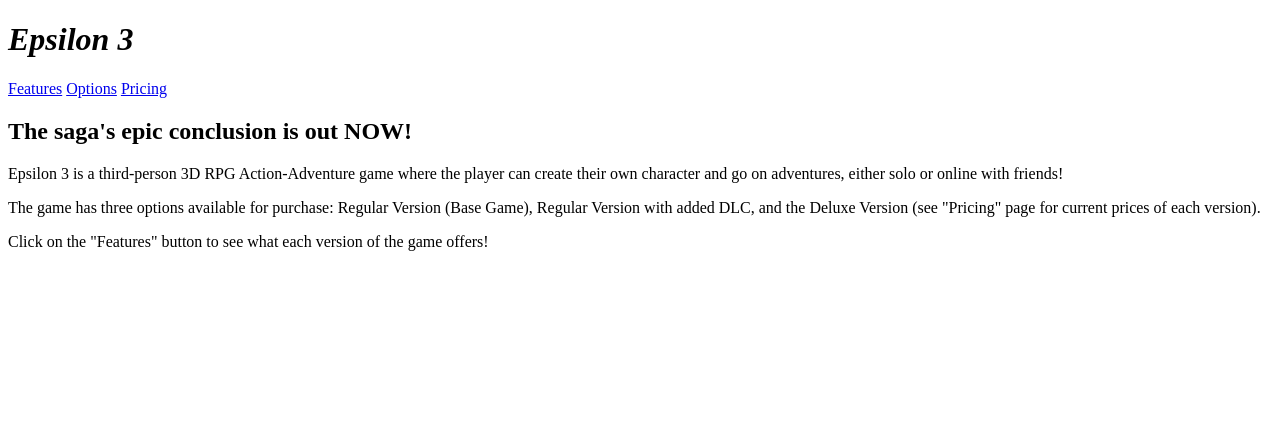
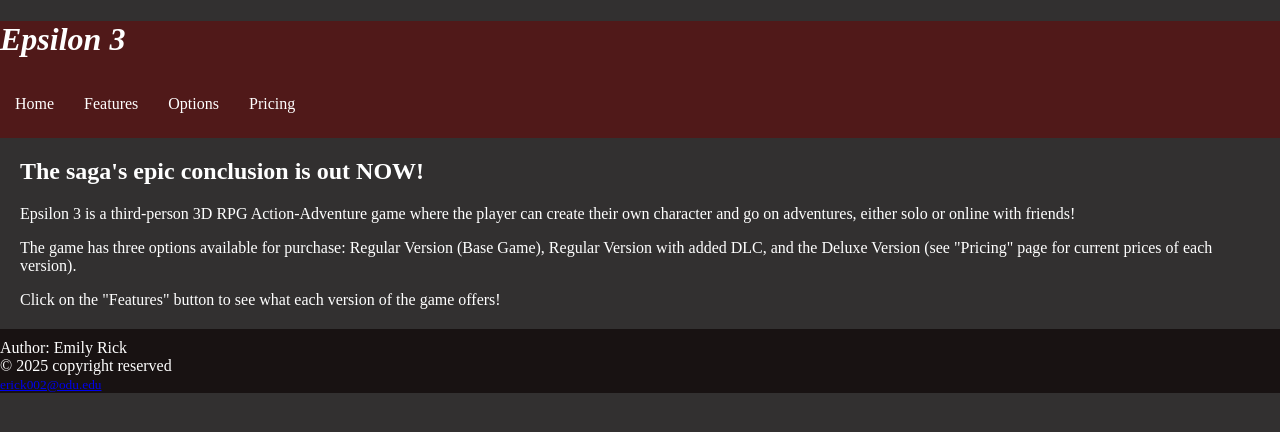
Before and after one commit to emirick72/secure_html, a plain HTML site: page index.html/CS312_Epsilon3.html in a window 1280 px wide. Drawn offline with Linux system fonts and the light colour scheme.

Commit message:
Changed colors and added a navigation bar in the header.

```diff
--- a/index.html/CS312_Epsilon3.html
+++ b/index.html/CS312_Epsilon3.html
@@ -7,22 +7,44 @@
         <link rel="stylesheet" href="styles.css">
     </head>
 
-<!-- Header goes here-->
+    <body>
+        <!--Add header here-->
         <header>
             <h1><i>Epsilon 3</i></h1>
 
+            <nav class="navbar">
+                <ul>
+                    <li><a href="https://www.cs.odu.edu/~cs_erick002/index.html/CS312_Epsilon3.html">Home</a></li>
+                    <li><a href="https://www.cs.odu.edu/~cs_erick002/index.html/CS312_Epsilon3Features.html">Features</a></li>
+                    <li><a href="https://www.cs.odu.edu/~cs_erick002/index.html/CS312_Epsilon3Options.html">Options</a></li>
+                    <li><a href="https://www.cs.odu.edu/~cs_erick002/index.html/CS312_Epsilon3Pricing.html">Pricing</a></li>
+                </ul>
+            </nav>
+
             <!-- Add buttons here for other pages -->
-        <a href="https://www.cs.odu.edu/~cs_erick002/index.html/CS312_Epsilon3Features.html" class="button-class">Features</a>
-        <a href="https://www.cs.odu.edu/~cs_erick002/index.html/CS312_Epsilon3Options.html" class="button-class">Options</a>
-        <a href="https://www.cs.odu.edu/~cs_erick002/index.html/CS312_Epsilon3Pricing.html" class="button-class">Pricing</a>
 
+            <hr>
         </header>
 
-
-    <body>
+        <!--Add main content of page here-->
+        <main>
             <h2>The saga's epic conclusion is out NOW!</h2>
             <p>Epsilon 3 is a third-person 3D RPG Action-Adventure game where the player can create their own character and go on adventures, either solo or online with friends!</p>
             <p>The game has three options available for purchase: Regular Version (Base Game), Regular Version with added DLC, and the Deluxe Version (see "Pricing" page for current prices of each version).</p>
             <p>Click on the "Features" button to see what each version of the game offers!</p>
+        </main>
+
+        <!--Add footer here-->
+        <footer>
+            <hr style="height:2px;border-width:0;color:gray;background-color: #181212">
+            Author: Emily Rick<br>
+            &copy; 2025 copyright reserved<br>
+            <small><a href="mailto:erick002@odu.edu">erick002@odu.edu</a></small>
+        </footer>
+
+
+
+
+
     </body>
 </html>
--- a/index.html/styles.css
+++ b/index.html/styles.css
@@ -0,0 +1,80 @@
+/*Body*/
+body{
+    margin: 0px;
+    background-color: #323030;
+}
+
+/*----------------------------------*/
+
+/*Header*/
+header{
+    background-color: #501919;
+}
+
+/*h1 Tag*/
+h1 {
+    color: #ffffff
+}
+
+/*Horizontal Rule Tag*/
+hr {
+    height:2px;
+    border-width:0;
+    color:gray;
+    background-color: #501919
+}
+
+/*Navigation Bar*/
+.navbar ul{
+    list-style-type: none;
+    background-color: navy(0, 0%, 25%);
+    padding: 0px;
+    margin: 0px;
+    overflow: hidden;
+}
+
+.navbar a{
+    color: white;
+    text-decoration: none;
+    padding: 15px;
+    display: block;
+    text-align: center;
+}
+
+.navbar a:hover{
+    background-color: #a35a5a;
+}
+.navbar li{
+    float: left;
+}
+
+/*----------------------------------*/
+
+/*Main*/
+main{
+    margin: 20px;
+    background-color: #323030;
+}
+
+/*h2 Tag*/
+h2 {
+    color: #ffffff
+}
+
+/*Paragraph Tag*/
+p {
+    color: #ffffff
+}
+
+table, th, td {
+    border: 1px solid black;
+    border-collapse: collapse;
+    padding: 10px;
+}
+
+/*----------------------------------*/
+
+footer {
+    background-color: #181212;
+    color: #ffffff;
+}
```
Also changed, not shown: index.html/CS312_Epsilon3Features.html (+1 -9 lines), index.html/CS312_Epsilon3Options.html (+1 -0 lines), index.html/CS312_Epsilon3Pricing.html (+1 -0 lines). Lines whose indentation alone changed are shown as unchanged.
